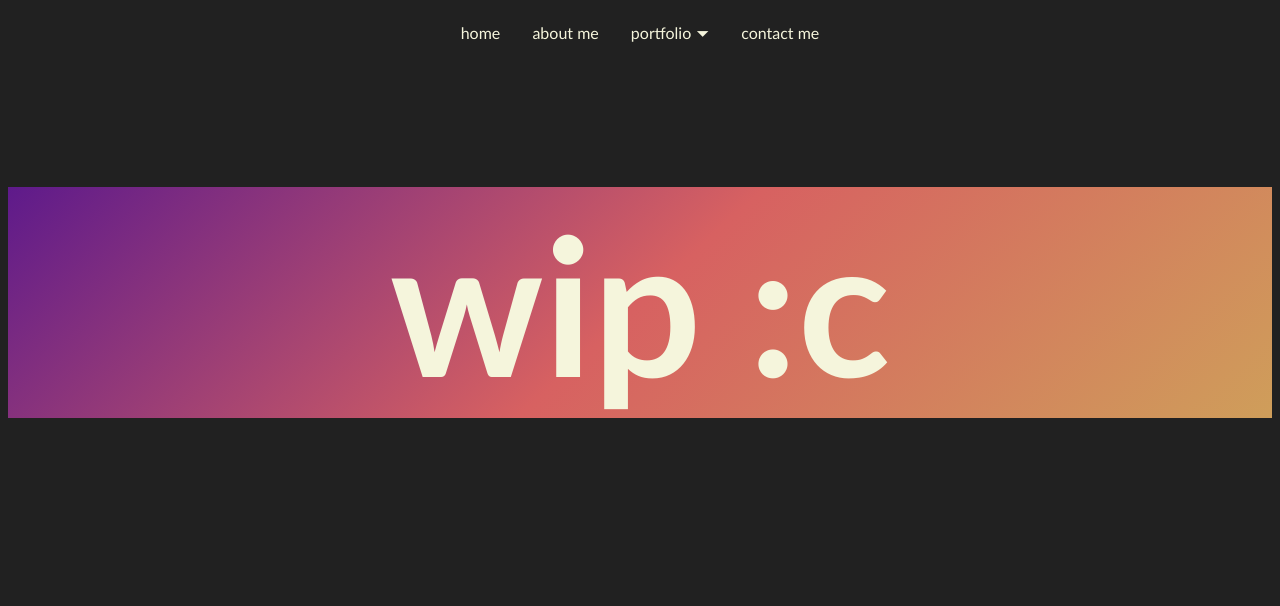
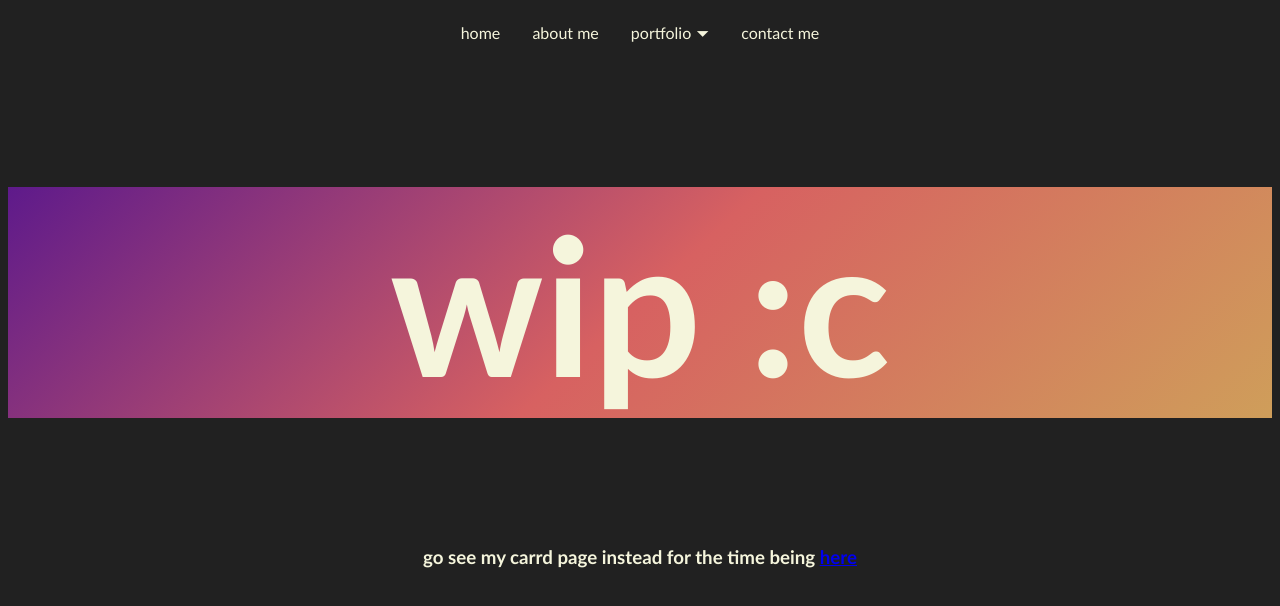
Before and after one commit to owoellen/folio, a plain HTML site: page contact/index.html in a window 1280 px wide. Drawn offline with Linux system fonts and the light colour scheme.

Commit message:
oops my carrd exists linking that

```diff
--- a/contact/index.html
+++ b/contact/index.html
@@ -32,6 +32,13 @@
             <div class="bigtextdiv">
                 <h1 class="big-text">wip :c</h1>
             </div>
+
+            <h3>
+
+                go see my carrd page instead for the time being <a href="https://owoellen.carrd.co">here</a>
+
+            </h3>
+
            <!--
             <div class="comntacts">
                 <div class="contactbtns">
```
